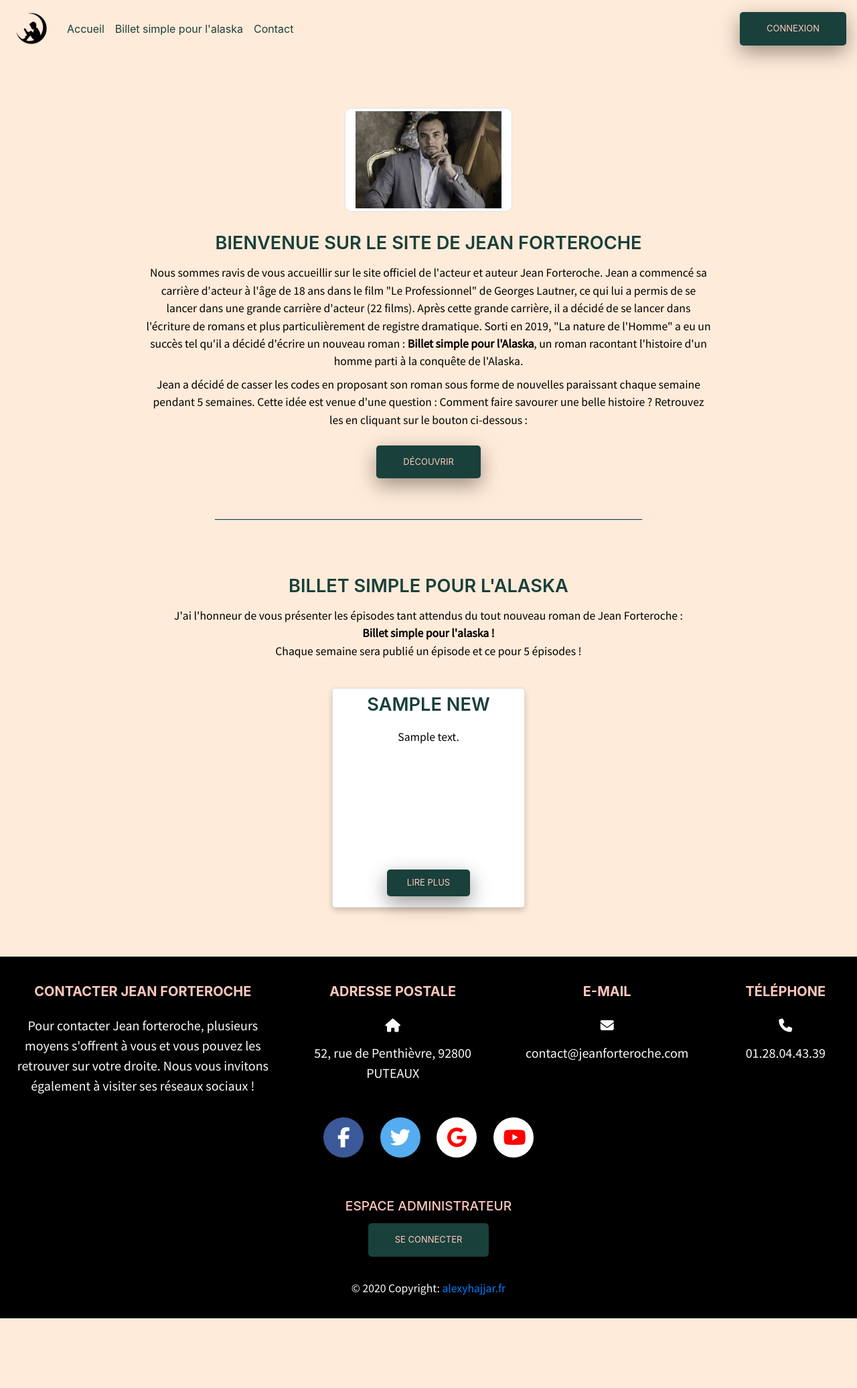
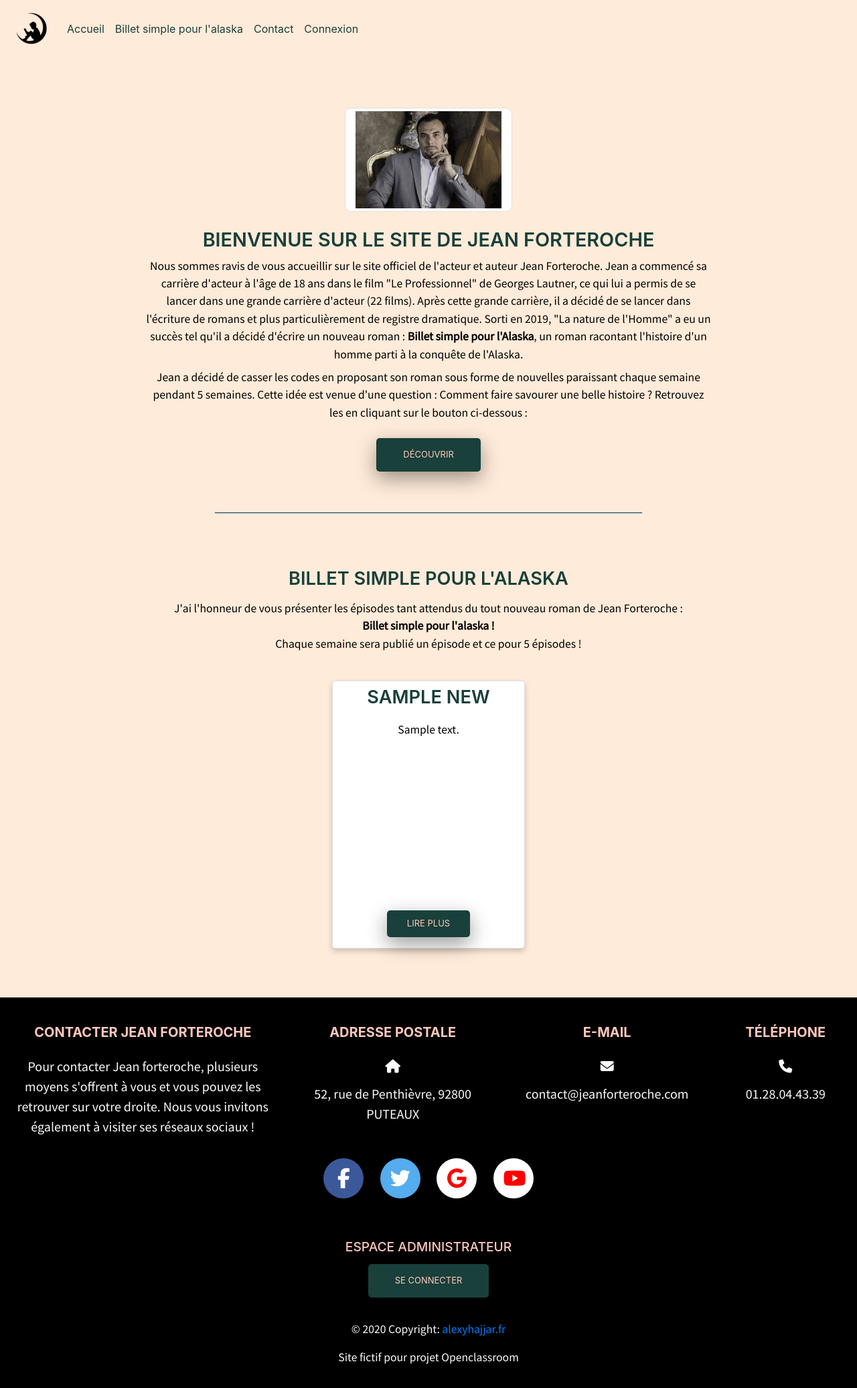
Before and after one commit to Halexy/JeanForteroche, a PHP site: page / in a window 1280 px wide. Shown: the whole page at 67% size. Before the commit the page ends 1968 px from the top, so only its background shows below. Run offline with PHP 8.4, Linux system fonts and the light colour scheme; tables that the repository leaves empty or names only in its code hold one stand-in row (values such as "Sample post"); some libraries are stand-ins or nearby versions.

Commit message:
Commit Final

```diff
--- a/App/Backend/Modules/Deconnexion/DeconnexionController.php
+++ b/App/Backend/Modules/Deconnexion/DeconnexionController.php
@@ -6,7 +6,7 @@ use \OCFram\HTTPRequest;
 
 class DeconnexionController extends BackController
 {
-    public function executeLogout ()
+    public function executeLogout()
     {
         $this->app->user()->setAuthenticated(false);
         $this->app->httpResponse()->redirect('.');
--- a/App/Frontend/Modules/News/Views/index.php
+++ b/App/Frontend/Modules/News/Views/index.php
@@ -1,6 +1,8 @@
 <div id="banner" class="fadeInDown">
+
     <img src="/images/photo_jean.jpg" alt="photo de profil" class="profil-picture img-thumbnail col-12">
-        <h2 class="col-12 text-center">Bienvenue sur le site de Jean Forteroche</h2>
+    <h1 class="col-12 text-center">Bienvenue sur le site de Jean Forteroche</h1>
+
     <p class="text-center col-lg-8 col-12 px-1">
       Nous sommes ravis de vous accueillir sur le site officiel de l'acteur et auteur Jean Forteroche.
       Jean a commencé sa carrière d'acteur à l'âge de 18 ans dans le film "Le Professionnel" de Georges Lautner, ce
@@ -9,6 +11,7 @@
       dramatique. Sorti en 2019, "La nature de l'Homme" a eu un succès tel qu'il a décidé d'écrire un nouveau roman :
       <strong>Billet simple pour l'Alaska</strong>, un roman racontant l'histoire d'un homme parti à la conquête de l'Alaska.
     </p>
+
     <p class="text-center mt-2 col-lg-8 col-12 px-1">
       Jean a décidé de casser les codes en proposant son roman sous forme de nouvelles paraissant
       chaque semaine pendant 5 semaines. Cette idée est venue d'une question : Comment faire savourer une belle histoire ?
--- a/App/Frontend/Templates/layout.php
+++ b/App/Frontend/Templates/layout.php
@@ -8,6 +8,9 @@
     <!-- Required meta tags -->
     <meta charset="utf-8">
     <meta name="viewport" content="width=device-width, initial-scale=1, shrink-to-fit=no">
+    <meta name="description" content="Projet 4 openclassroom / Création d'un blog pour un écrivain">
+    <meta name="keywords" content="Projet, Openclassroom, HTML, SCSS, PHP">
+    <meta name="author" content="Alexy Hajjar">
 
     <!-- Bootstrap -->
     <link rel="stylesheet" href="https://stackpath.bootstrapcdn.com/bootstrap/4.5.0/css/bootstrap.min.css" integrity="sha384-9aIt2nRpC12Uk9gS9baDl411NQApFmC26EwAOH8WgZl5MYYxFfc+NcPb1dKGj7Sk" crossorigin="anonymous">
@@ -29,7 +32,7 @@
   <body>
     <div id="wrap">
 
-  <!-- Navbar -->
+<!-- Navbar Bootstrap-->
     <nav class="navbar navbar-expand-lg navbar-light bg-black">
       <a class="navbar-brand" href="/">
         <img src="/images/logo.png" width="60" height="60" class="d-inline-block" alt="logo" >
@@ -50,6 +53,11 @@
           <li class="nav-item">
             <a class="nav-link" href="/#footer">Contact</a>
           </li>
+          <li class="nav-item">
+            <?php if ($user->isAuthenticated() == false) { ?>
+              <a class="nav-link" href="/admin/connexion" role="button">Connexion</a>
+            <?php } ?>
+          </li>
         </ul>
 
         <?php if ($user->isAuthenticated()) { ?>
@@ -59,14 +67,8 @@
             <a class="bt btn-danger " href="/admin/logout" role="button">Déconnexion</a>
           </div>
         <?php } ?>
+      </div>
 
-        <?php if ($user->isAuthenticated() == false) { ?>
-          <div class="pull-right">
-            <a class="bt" href="/admin/connexion" role="button">Connexion</a>
-          </div>
-        <?php } ?>
-
-      </div>
     </nav>
   </div>
 
@@ -97,7 +99,6 @@
   <div class="container text-center text-md-left">
     <div class="row">
 
-
       <div class="col-lg-4 col-10 mx-auto">
         <h5 class="font-weight-bold text-uppercase mt-3 mb-4 lead">Contacter Jean Forteroche</h5>
         <p class="lead">Pour contacter Jean forteroche, plusieurs moyens s'offrent à vous et vous pouvez les retrouver sur votre droite.
@@ -111,7 +112,7 @@
         <ul class="list-unstyled">
           <li>
             <p class="lead">
-              <i class="fas fa-home mb-3 lead"></i><br>
+              <em class="fas fa-home mb-3 lead"></em><br>
               52, rue de Penthièvre, 92800 PUTEAUX
             </p>
           </li>
@@ -125,7 +126,7 @@
         <ul class="list-unstyled">
           <li>
             <p class="lead">
-              <i class="fas fa-envelope mb-3 lead"></i><br>
+              <em class="fas fa-envelope mb-3 lead"></em><br>
               contact@jeanforteroche.com
             </p>
           </li>
@@ -139,7 +140,7 @@
         <ul class="list-unstyled">
           <li>
             <p class="lead">
-              <i class="fas fa-phone mb-3 lead"></i><br>
+              <em class="fas fa-phone mb-3 lead"></em><br>
               01.28.04.43.39
             </p>
           </li>
@@ -151,11 +152,11 @@
   </div>
 
   <!-- Social buttons -->
-  <div class="social-button text-center mb-5 ">
-    <a href="https://www.facebook.com/" class="fa fa-facebook mt-3" target="_blank"></a>
-    <a href="https://twitter.com/" class="fa fa-twitter mt-3" target="_blank"></a>
-    <a href="https://www.google.com/" class="fa fa-google mt-3" target="_blank"></a>
-    <a href="https://www.youtube.com/" class="fa fa-youtube mt-3" target="_blank"></a>
+  <div class="social-button text-center mb-5 mt-3">
+    <a href="https://www.facebook.com/"><em class="fa fa-facebook"></em><span></span></a>
+    <a href="https://twitter.com/"><em class="fa fa-twitter"></em><span></span></a>
+    <a href="https://www.google.com/"><em class="fa fa-google"></em><span></span></a>
+    <a href="https://www.youtube.com/"><em class="fa fa-youtube"></em><span></span></a>
   </div>
 
   <!-- Admin connection -->
@@ -167,7 +168,10 @@
   <?php } ?>
 
   <!-- Copyright -->
-  <div class="footer-copyright text-center py-3"><p>© 2020 Copyright:<a href="https://alexyhajjar.fr/"> alexyhajjar.fr</a></p></div>
+  <div class="footer-copyright text-center py-3">
+    <p>© 2020 Copyright:<a href="https://alexyhajjar.fr/"> alexyhajjar.fr</a></p>
+    <p>Site fictif pour projet Openclassroom</p>
+  </div>
 
 </footer>
 
@@ -178,8 +182,6 @@
   <script src="https://code.jquery.com/jquery-3.5.1.slim.min.js" integrity="sha384-DfXdz2htPH0lsSSs5nCTpuj/zy4C+OGpamoFVy38MVBnE+IbbVYUew+OrCXaRkfj" crossorigin="anonymous"></script>
   <script src="https://cdn.jsdelivr.net/npm/popper.js@1.16.0/dist/umd/popper.min.js" integrity="sha384-Q6E9RHvbIyZFJoft+2mJbHaEWldlvI9IOYy5n3zV9zzTtmI3UksdQRVvoxMfooAo" crossorigin="anonymous"></script>
   <script src="https://stackpath.bootstrapcdn.com/bootstrap/4.5.0/js/bootstrap.min.js" integrity="sha384-OgVRvuATP1z7JjHLkuOU7Xw704+h835Lr+6QL9UvYjZE3Ipu6Tp75j7Bh/kR0JKI" crossorigin="anonymous"></script>
-
-
 
   <!-- tinyMCE -->
   <?php if ($user->isAuthenticated()) { ?>
--- a/Errors/404.html
+++ b/Errors/404.html
@@ -1,4 +1,5 @@
-<div class="text-center col-12 mt-3">
+<div class="text-center col-12 mt-5">
     <h2 class="col-12">Document non trouvé</h2>
     <p>Le document auquel vous tentez d'accéder est introuvable. Vous pouvez contacter l'administrateur du site si vous pensez qu'il s'agit d'un bug.</p>
+    <img src="\images\page-404.png" alt="Page 404" class=" rounded img-fluid mt-0">
 </div>
--- a/Web/css/sass/style.scss
+++ b/Web/css/sass/style.scss
@@ -20,7 +20,9 @@ html, body
 h1
 {
     color: var(--title-color);
-    font-size: 1.7rem;
+    text-transform: uppercase;
+    font-size: 1.8rem;
+    font-weight: 600;
 }
 
 h2
@@ -58,6 +60,11 @@ p
     color: var(--black-color);
     font-family: 'Source Sans Pro', sans-serif;
     font-size: 1.1rem;
+}
+
+small
+{
+  font-size: 0.8em
 }
 
 .container-fluid, .container, .row
@@ -185,24 +192,38 @@ footer
 .fa-facebook {
   background: #3B5998;
   color: white;
+
+    &:hover{
+      background: white;
+      color: #3B5998;
+      opacity: 1;
+    }
 }
 
 /* Twitter */
-.fa-twitter {
+.fa-twitter
+{
   background: #55ACEE;
   color: white;
+
+    &:hover{
+      background: white;
+      color: #55ACEE;
+      opacity: 1;
+    }
 }
 
-.fa-google
+.fa-google, .fa-youtube
 {
   color: red;
   background: white;
 }
 
-.fa-youtube
+.fa-google:hover, .fa-youtube:hover
 {
-  color: red;
-  background: white;
+    background: red;
+    color: white;
+    opacity: 1;
 }
 
 .hasflash, .errormsg
@@ -261,7 +282,7 @@ footer
   margin: 2vw auto;
   border-radius: 5px;
   width: 18rem;
-  min-height: 20.5rem;
+  min-height: 25rem;
 
   &:hover
     {
--- a/Web/css/style.css
+++ b/Web/css/style.css
@@ -15,7 +15,9 @@ html, body {
 
 h1 {
   color: var(--title-color);
-  font-size: 1.7rem;
+  text-transform: uppercase;
+  font-size: 1.8rem;
+  font-weight: 600;
 }
 
 h2 {
@@ -48,6 +50,10 @@ p {
   color: var(--black-color);
   font-family: "Source Sans Pro", sans-serif;
   font-size: 1.1rem;
+}
+
+small {
+  font-size: 0.8em;
 }
 
 .container-fluid, .container, .row {
@@ -159,21 +165,32 @@ footer h5 {
   background: #3B5998;
   color: white;
 }
+.fa-facebook:hover {
+  background: white;
+  color: #3B5998;
+  opacity: 1;
+}
 
 /* Twitter */
 .fa-twitter {
   background: #55ACEE;
   color: white;
 }
+.fa-twitter:hover {
+  background: white;
+  color: #55ACEE;
+  opacity: 1;
+}
 
-.fa-google {
+.fa-google, .fa-youtube {
   color: red;
   background: white;
 }
 
-.fa-youtube {
-  color: red;
-  background: white;
+.fa-google:hover, .fa-youtube:hover {
+  background: red;
+  color: white;
+  opacity: 1;
 }
 
 .hasflash, .errormsg {
@@ -217,7 +234,7 @@ footer h5 {
   margin: 2vw auto;
   border-radius: 5px;
   width: 18rem;
-  min-height: 20.5rem;
+  min-height: 25rem;
 }
 .card:hover {
   box-shadow: 0 8px 16px 0 rgba(0, 0, 0, 0.2);
--- a/lib/OCFram/ApplicationComponent.php
+++ b/lib/OCFram/ApplicationComponent.php
@@ -1,7 +1,7 @@
 <?php
 namespace OCFram;
 
-//stocker l'instance de l'application exécutée pendant la construction de l'objet
+// Stocker l'instance de l'application exécutée pendant la construction de l'objet
 
 abstract class ApplicationComponent
 {
--- a/lib/OCFram/HTTPResponse.php
+++ b/lib/OCFram/HTTPResponse.php
@@ -1,7 +1,7 @@
 <?php
 namespace OCFram;
 
-// Ajouter header et cookies, assigner page et envoyer reponse, redirection / 404
+// Ajouter header, assigner page et envoyer reponse, redirection / 404
 
 class HTTPResponse extends ApplicationComponent
 {
--- a/lib/OCFram/StringField.php
+++ b/lib/OCFram/StringField.php
@@ -5,7 +5,7 @@ class StringField extends Field
 {
   protected $maxLength;
 
-  // Construire champs de input
+  // Construire champs de texte
   public function buildWidget()
   {
     $widget = '';
@@ -15,7 +15,7 @@ class StringField extends Field
       $widget .= '<p class="errormsg">'. $this->errorMessage. '</p> <br />';
     }
 
-    $widget .= '<label class="label">'.$this->label.'</label><input type="text" name="'.$this->name.'" class="fadeIn second" ';
+    $widget .= '<label class="label">'.$this->label.'</label><input type="text" name="'.$this->name.'" class="fadeIn first" ';
 
     if (!empty($this->value))
     {
--- a/lib/OCFram/TextField.php
+++ b/lib/OCFram/TextField.php
@@ -17,7 +17,7 @@ class TextField extends Field
     }
 
 
-    $widget .= '<label class="label">'.$this->label.'</label><textarea name="'.$this->name.'" class="textarea"';
+    $widget .= '<label class="label">'.$this->label.'</label><textarea name="'.$this->name.'" class="textarea fadeIn second"';
 
     if (!empty($this->cols))
     {
```
Also changed, not shown: App/Backend/Modules/News/Views/index.php (+3 -5 lines), App/Frontend/Modules/News/Views/show.php (+11 -21 lines), Web/images/delete.png (deleted), Web/images/favicon.png (deleted), Web/images/page-404.png (added), Web/images/update.png (deleted), 1 other file. Lines whose indentation alone changed are shown as unchanged.
